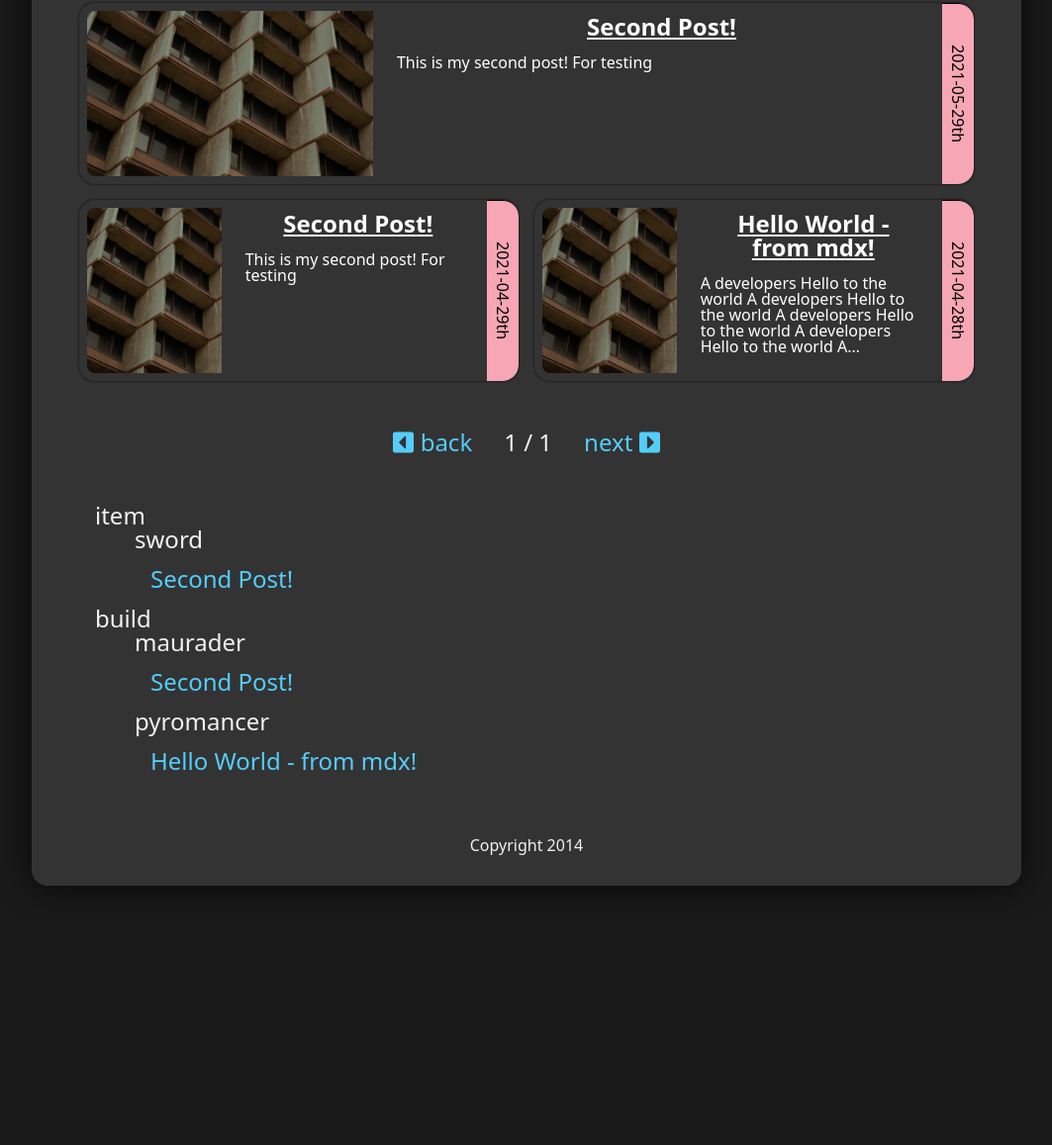
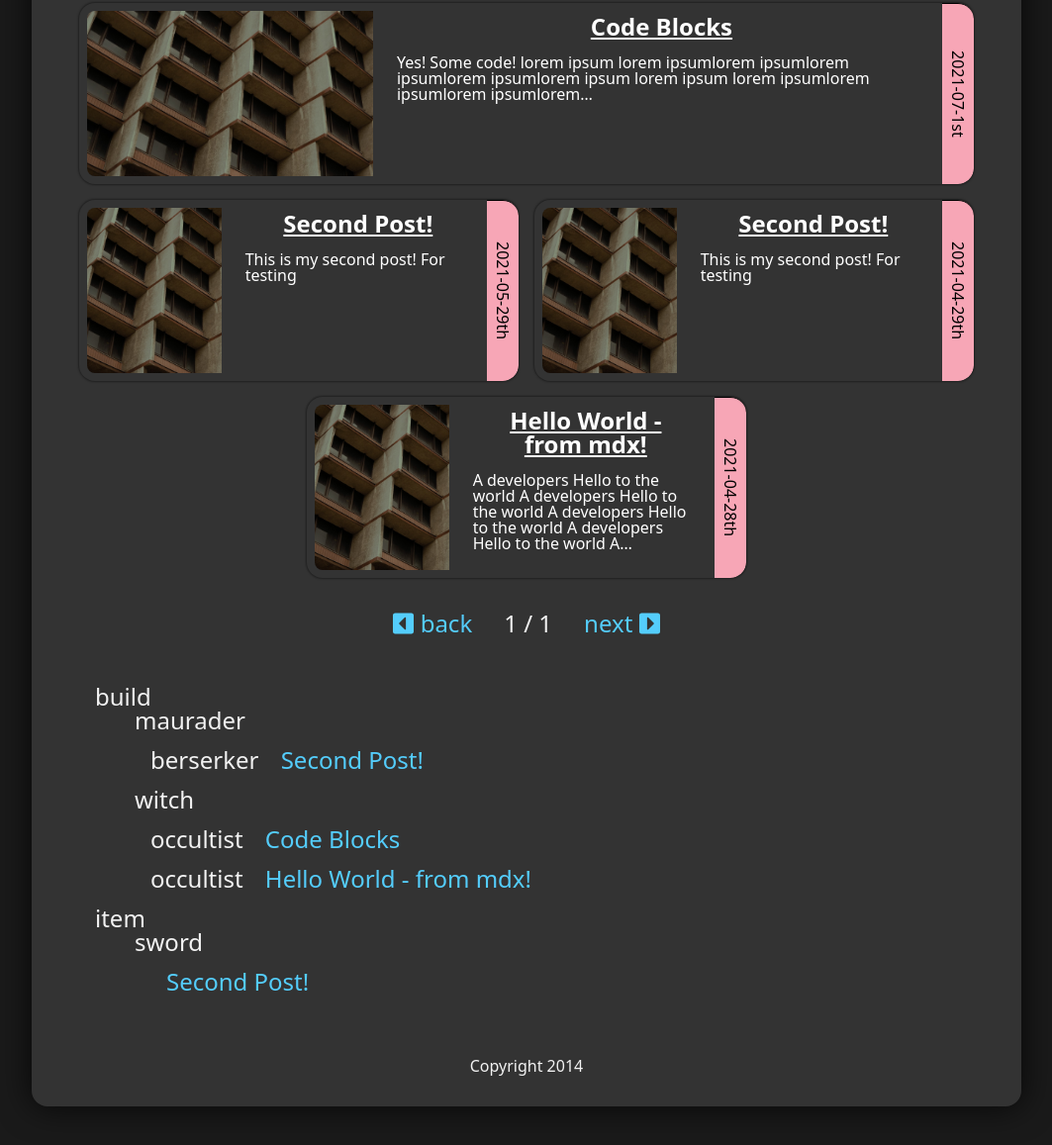
Before and after one commit to CourtneyD2/Blog, a Gatsby site: page /games/POE in a window 1280 px wide. Shown: the part 517-1674 px from the top of the page at 99% size, without its empty margins (108-1171 px from the left). Before the commit the page ends 1452 px from the top, so only its background shows below. Built offline with nearby package versions, Linux system fonts and the light colour scheme; Gatsby itself is replaced by a stand-in of ours; some packages are replaced by stand-ins of ours.

Commit message:
adjusted how listing works

```diff
--- a/content/blog/2021/04/28/helloworld/index.mdx
+++ b/content/blog/2021/04/28/helloworld/index.mdx
@@ -4,7 +4,8 @@ date: 2021-04-28
 category: gaming
 sub_category: POE
 tag: build
-subtag: pyromancer
+subtag: witch
+extra: occultist
 descriptors:
 published: true
 cover: ./img.jpg
--- a/content/blog/2021/04/29/day2/index.mdx
+++ b/content/blog/2021/04/29/day2/index.mdx
@@ -5,6 +5,7 @@ category: gaming
 sub_category: POE
 tag: build
 subtag: maurader
+extra: berserker
 descriptors:
 published: true
 cover: ./img.jpg
--- a/content/blog/2021/05/01/29/day2/index.mdx
+++ b/content/blog/2021/05/01/29/day2/index.mdx
@@ -5,6 +5,7 @@ category: gaming
 sub_category: POE
 tag: item
 subtag: sword
+extra:
 descriptors: none
 published: true
 cover: ./img.jpg
--- a/content/blog/2021/05/01/codestuff/index.mdx
+++ b/content/blog/2021/05/01/codestuff/index.mdx
@@ -3,9 +3,10 @@ title: Code Blocks
 date: 2021-07-01
 published: true
 category: gaming
-sub-category: outriders
+sub_category: POE
 tag: build
-subtag: pyromancer
+subtag: witch
+extra: occultist
 descriptors: none
 cover: ./img.jpg
 ---
--- a/content/blog/2021/05/01/helloworld/index.mdx
+++ b/content/blog/2021/05/01/helloworld/index.mdx
@@ -5,6 +5,7 @@ category: gaming
 sub-category: outriders
 tag: build
 subtag: pyromancer
+extra: x
 descriptors: none
 published: true
 cover: ./img.jpg
--- /dev/null
+++ b/src/components/sectionsList.js
@@ -0,0 +1,76 @@
+import React from 'react'
+
+import styled from 'styled-components';
+
+import { Box, GatsbyButton } from '../components/primatives'
+
+const ListSectionUL = styled.ul`
+  list-style-type: none;
+  font-size: clamp(1rem, 3vmin , 3rem);
+  line-height: clamp(1.25rem, 3vmin , 3rem);
+  padding: 0;
+  margin: 0;
+  & li {
+    margin: 1rem;
+  }
+`
+const SubSectionUL = styled.ul`
+  list-style-type: none;
+  font-size: clamp(1rem, 3vmin , 3rem);
+  line-height: clamp(1.25rem, 3vmin , 3rem);
+
+
+  & li {
+    padding: 0;
+    margin: 0;
+    margin-left: 1rem;
+    margin-top: 1rem;
+    margin-bottom: 1rem;
+  }
+`
+
+const ListContainer = styled(Box)`
+  justify-content: flex-start;
+  padding: 0;
+`
+
+
+export default function SectionList({ postItems }) {
+  let listSections = {}
+  postItems.forEach(item => {
+    listSections[item.frontmatter.tag] || (listSections[item.frontmatter.tag] = {})
+    listSections[item.frontmatter.tag][item.frontmatter.subtag]
+      ? listSections[item.frontmatter.tag][item.frontmatter.subtag].push(item)
+      : listSections[item.frontmatter.tag][item.frontmatter.subtag] = [item]
+  });
+  const tags = Object.keys(listSections)
+  return ( <ListContainer>
+              <ListSectionUL>
+                { tags.map((tag, idx) => {
+                    let subTags = Object.keys(listSections[tag])
+                    return (
+                      <li key = { idx }> {tag}
+                        { subTags.map((subtag, id) => {
+                            return (
+                              <SubSectionUL key={id}> {subtag}
+                                { listSections[tag][subtag].map((item, index) => {
+                                    return (
+                                      <li key={index}><span> {item.frontmatter.extra} </span>
+                                        <GatsbyButton
+                                          to={item.fields.slug}
+                                          type='text'
+                                          variant ='info'>
+                                            {item.frontmatter.title}
+                                          </GatsbyButton>
+                                      </li>)
+                                    })
+                                }
+                              </SubSectionUL>)
+                          })}
+                      </li>)
+                    })}
+              </ListSectionUL>
+            </ListContainer>
+          )
+
+}
--- a/src/pages/games/POE/index.js
+++ b/src/pages/games/POE/index.js
@@ -1,51 +1,23 @@
-import React from 'react'
-import SEO from 'react-seo-component';
-
-import {  graphql, Link } from "gatsby";
+import React        from 'react'
+import SEO          from 'react-seo-component'
+import styled       from 'styled-components'
+import {  graphql } from 'gatsby'
 
 import {  UseSiteMetadata } from '../../../hooks/use-site-metadata'
 
-import {  Layout  } from "../../../components/Layout";
+import { Header   } from '../../../components/primatives'
+import {  Layout  } from '../../../components/Layout'
 import PostSections from '../../../components/postSections'
-import { Header, Box, GatsbyButton } from '../../../components/primatives';
-import styled from 'styled-components';
+import SectionList  from '../../../components/sectionsList'
+
 
 const Title = styled(Header)`
-  width: 100%;
-  text-align: center;
-  font-size: clamp(3rem, 5vmin , 5rem);
-  line-height: clamp(3rem, 5vmin , 5rem);
-  margin-bottom: 5rem;
+  width:          100%;
+  text-align:     center;
+  font-size:      clamp(3rem, 5vmin , 5rem);
+  line-height:    clamp(3rem, 5vmin , 5rem);
+  margin-bottom:  5rem;
 `
-const ListSectionUL = styled.ul`
-  list-style-type: none;
-  font-size: clamp(1rem, 3vmin , 3rem);
-  line-height: clamp(1.25rem, 3vmin , 3rem);
-  padding: 0;
-  margin: 0;
-  & li {
-    margin: 1rem;
-  }
-`
-const SubSectionUL = styled.ul`
-  list-style-type: none;
-  font-size: clamp(1rem, 3vmin , 3rem);
-  line-height: clamp(1.25rem, 3vmin , 3rem);
-
-
-  & li {
-    padding: 0;
-    margin: 0;
-    margin-top: 1rem;
-    margin-bottom: 1rem;
-  }
-`
-
-const ListContainer = styled(Box)`
-  justify-content: flex-start;
-  padding: 0;
-`
-
 export default function POEIndexPage({ data }) {
   const { description     ,
           title           ,
@@ -57,39 +29,8 @@ export default function POEIndexPage({ data }) {
         } = UseSiteMetadata()
 
 
-  const postItems =  data.allMdx.nodes
-  let listSections = {}
-  postItems.forEach(item => {
-    listSections[item.frontmatter.tag] || (listSections[item.frontmatter.tag] = {})
-    listSections[item.frontmatter.tag][item.frontmatter.subtag]
-      ? listSections[item.frontmatter.tag][item.frontmatter.subtag].push(item)
-      : listSections[item.frontmatter.tag][item.frontmatter.subtag] = [item]
-  });
-  const tags = Object.keys(listSections)
-  let displayList = <ListSectionUL>
-                      {tags.map((tag, idx) => {
-                        let subTags = Object.keys(listSections[tag])
-                        return (<li key = { idx }> {tag}
-                                  {subTags.map((subtag, id) => {
-                                    return (<SubSectionUL key={id}> {subtag}
-                                    {
-                                    listSections[tag][subtag].map((item, index) => {
-                                      return (<li key={index}>
-                                                <GatsbyButton
-                                                  to={item.fields.slug}
-                                                  type='text'
-                                                  variant ='info'
-                                                  >
-                                                    {item.frontmatter.title}
-                                                </GatsbyButton>
-                                              </li>)
-                                    })
-                                    }
-                                  </SubSectionUL>)
-                                  })}
-                                </li>)
-                      })}
-                    </ListSectionUL>
+  const postItems =  data.POEALPHA.nodes
+
 
   return (
     <Layout>
@@ -107,11 +48,10 @@ export default function POEIndexPage({ data }) {
       <Header>Posts</Header>
 
       <PostSections data={data} />
-      <ListContainer>
-        {displayList}
-      </ListContainer>
+
+      <SectionList postItems = {  postItems } />
     </Layout>
-  );
+  )
 }
 export const query = graphql`
 query getPOEBlogPosts {
@@ -144,5 +84,22 @@ query getPOEBlogPosts {
       }
     }
   }
+  POEALPHA: allMdx(
+              sort: {fields: [frontmatter___tag,frontmatter___subtag,frontmatter___extra,frontmatter___title], order: [ASC,ASC,ASC,ASC]}
+              filter: {frontmatter: {sub_category: {eq: "POE"}}}
+            ) {
+              nodes {
+                id
+                fields {
+                  slug
+                }
+                frontmatter {
+                  title
+                  tag
+                  subtag
+                  extra
+              }
+            }
+          }
 }
 `;
```
